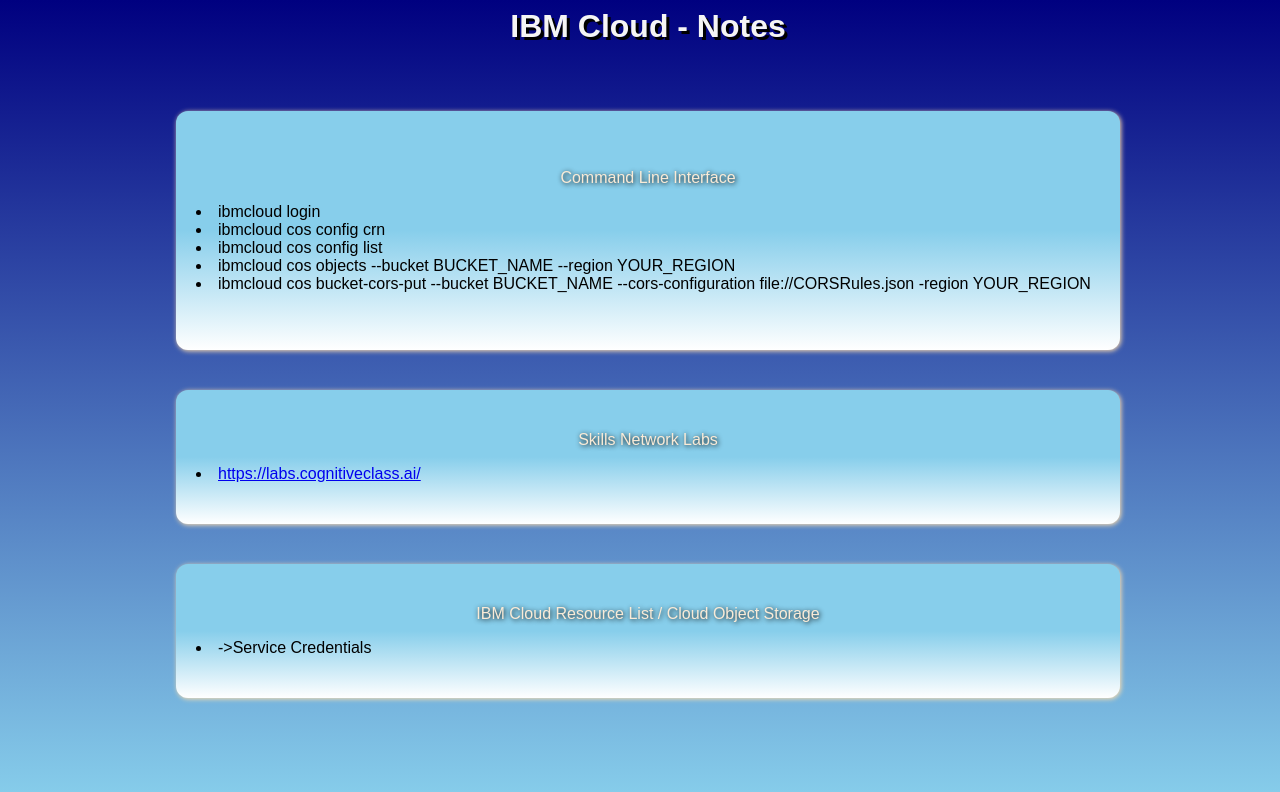
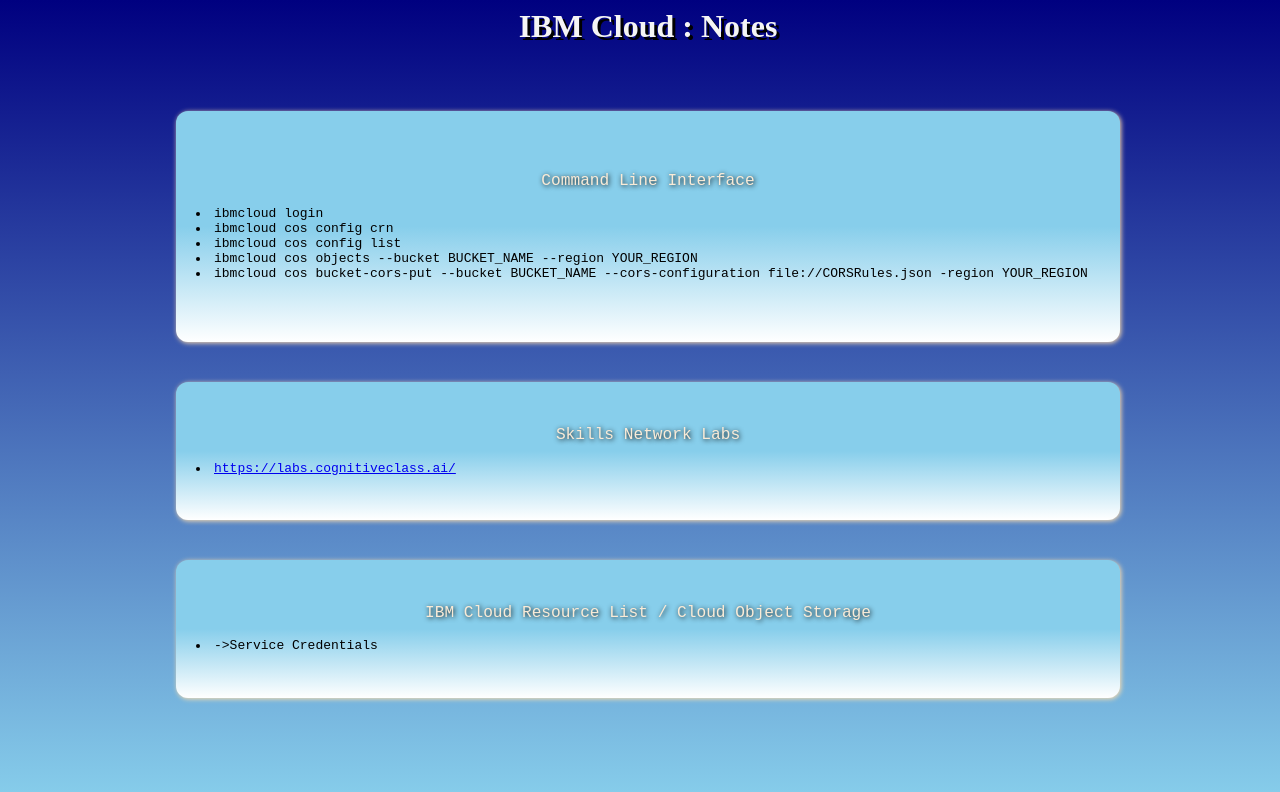
Before and after one commit to CodeGuy02/IBM-Cloud-Notes, a plain HTML site: page index.html in a window 1280 px wide. Drawn offline with Linux system fonts and the light colour scheme.

Commit message:
ui updates

```diff
--- a/index.html
+++ b/index.html
@@ -12,7 +12,7 @@
 </HEAD>
 
 <BODY>
-    <h1> IBM Cloud - Notes </h1>
+    <h1> IBM Cloud : Notes </h1>
     <div class='table'>
         <div class='row'>
             <div class='cell'>
--- a/style.css
+++ b/style.css
@@ -21,7 +21,6 @@
     color: #000080;
     text-align: left;
     vertical-align: middle;
-    font-family: fantasy;
     /* border: 2px solid white; */
     padding: 20px 20px;
     box-shadow: 1px 1px 5px navajowhite;
@@ -33,28 +32,28 @@ body {
     text-align: center;
     background-color: #000080;
     background-image: linear-gradient(#000080, skyblue);
-    font-family: fantasy;
     color:whitesmoke;
 }
 
 h1 {
-    font-family: sans-serif normal;
+    font-family: "Times New Roman";
     text-shadow: 3px 3px black;
 }
 
 p {
-    font-family: 'fantasy' normal;
+    font-family: monospace;
     color: black;
 }
 
 li {
-    size: 1rem;
+    font-family: monospace;
     color: black;
 }
 
 .titleHeading {
+    font-size: 1.01rem;
     text-align: center;
     color: antiquewhite;
-    font-family: fantasy;
+    font-family: monospace;
     text-shadow: 1px 1px 5px black;
 }
```
